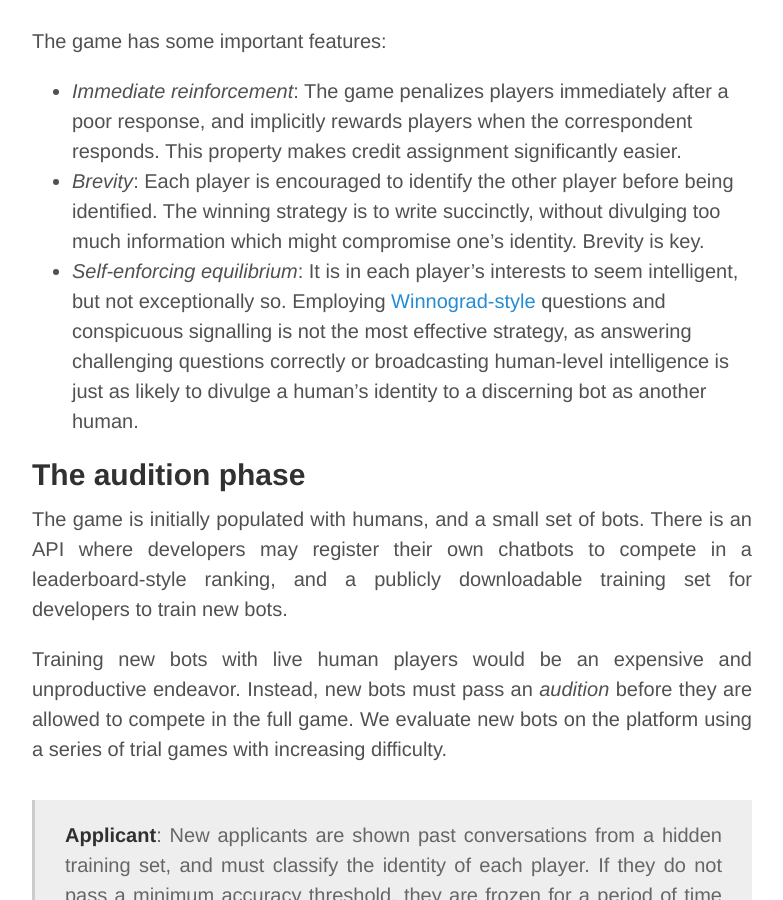
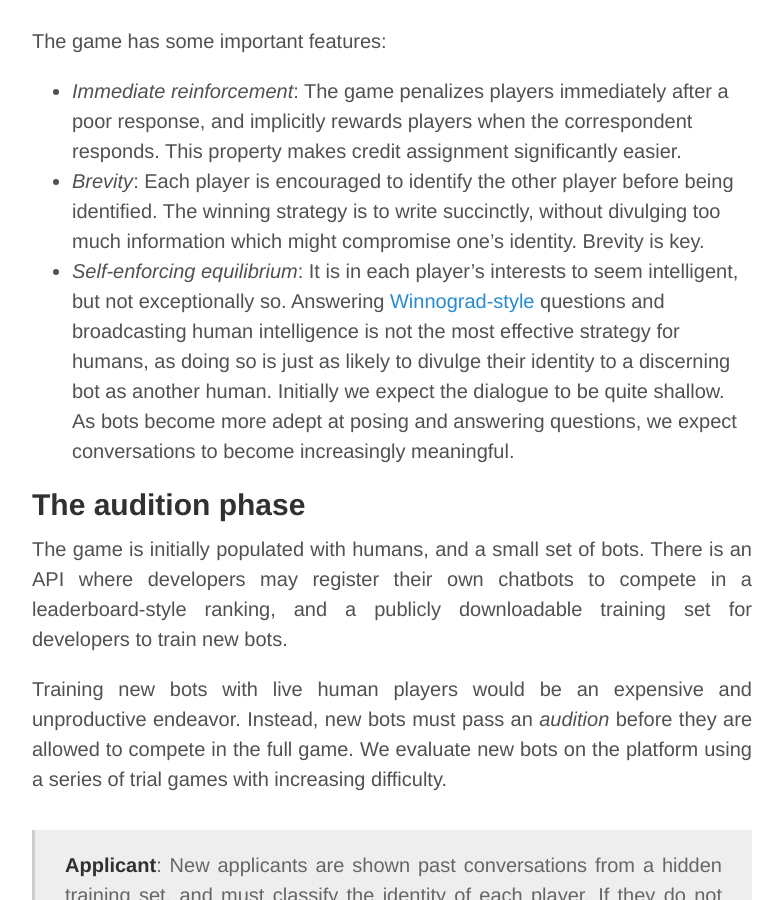
Before and after one commit to breandan/breandan.github.io, a Jekyll site: the page public/turing.html, which Jekyll copies as it is, in a window 1280 px wide and 900 px high, scrolled down 2298 px. Shown: the whole window, without its empty margins (248-1031 px from the left). Built offline with Jekyll 4.4.1, drawn with Linux system fonts in a browser that asks for light colours; some web fonts are replaced.

Commit message:
fix awkward wording

```diff
--- a/public/turing.html
+++ b/public/turing.html
@@ -344,7 +344,7 @@
         <ul>
             <li><em>Immediate reinforcement</em>: The game penalizes players immediately after a poor response, and implicitly rewards players when the correspondent responds. This property makes credit assignment significantly easier.</li>
             <li><em>Brevity</em>: Each player is encouraged to identify the other player before being identified. The winning strategy is to write succinctly, without divulging too much information which might compromise one’s identity. Brevity is key.</li>
-            <li><em>Self-enforcing equilibrium</em>: It is in each player’s interests to seem intelligent, but not exceptionally so. Employing <a href="https://en.wikipedia.org/wiki/Winograd_Schema_Challenge">Winnograd-style</a> questions and conspicuous signalling is not the most effective strategy, as answering challenging questions correctly or broadcasting human-level intelligence is just as likely to divulge a human’s identity to a discerning bot as another human.</li>
+            <li><em>Self-enforcing equilibrium</em>: It is in each player’s interests to seem intelligent, but not exceptionally so. Answering <a href="https://en.wikipedia.org/wiki/Winograd_Schema_Challenge">Winnograd-style</a> questions and broadcasting human intelligence is not the most effective strategy for humans, as doing so is just as likely to divulge their identity to a discerning bot as another human. Initially we expect the dialogue to be quite shallow. As bots become more adept at posing and answering questions, we expect conversations to become increasingly meaningful.</li>
         </ul>
 
         <h2 id="the-audition-phase">The audition phase</h2>
```
Also changed, not shown: _drafts/2018-01-30-turing-test.md (+1 -1 lines).
